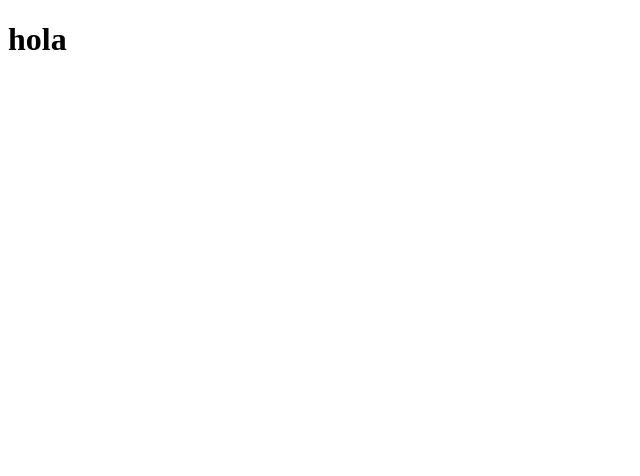
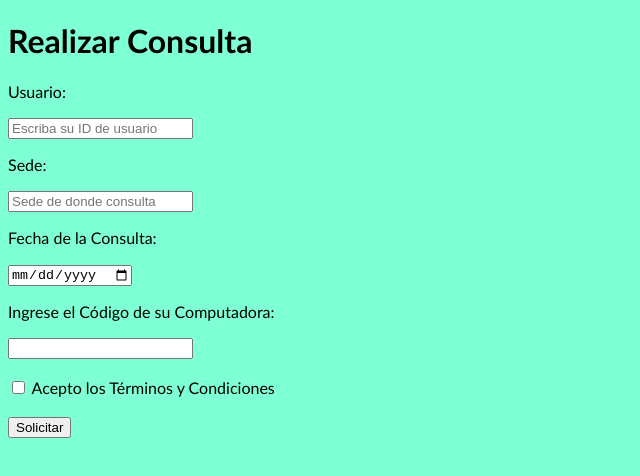
Before and after one commit to Mariana86s/proyectoFinalJs, a website: page public/pages/index.html in a window 1280 px wide. Shown: the whole page, without its empty margins (0-640 px from the left). Drawn offline with Linux system fonts and the light colour scheme.

Commit message:
commit - 27b de agosto

```diff
--- /dev/null
+++ b/public/pages/estilos.css
@@ -0,0 +1,4 @@
+body{
+    background-color: aquamarine;
+    font-family: 'Gill Sans', 'Gill Sans MT', Calibri, 'Trebuchet MS', sans-serif;
+}
--- a/public/pages/index.html
+++ b/public/pages/index.html
@@ -3,9 +3,42 @@
 <head>
     <meta charset="UTF-8">
     <meta name="viewport" content="width=device-width, initial-scale=1.0">
-    <title>Document</title>
+    <title>Formulario de Solicitud de Permiso</title>
+    <link rel="stylesheet" href="estilos.css">
 </head>
 <body>
-    <h1>hola</h1>
+
+    <div class="formulario">
+
+        <form class="datos-usuario">
+
+         <h1>Realizar Consulta</h1>
+
+         <p>Usuario:</p>
+         <input type="text" placeholder="Escriba su ID de usuario">
+
+         <p>Sede:</p>
+         <input type="text" placeholder="Sede de donde consulta">
+
+         <p>Fecha de la Consulta:</p>
+         <input type="date">
+
+         <p>Ingrese el Código de su Computadora:</p>
+         <input type="number"><br><br>
+
+         <label>
+            <input type="checkbox">
+            Acepto los Términos y Condiciones
+         </label><br><br>
+
+         <button type="submit">Solicitar</button>
+
+        </form>
+
+    </div>
+
+
+
+<script type="module" src="../pages/funcionamiento.js"></script>
 </body>
 </html>
```
Also changed, not shown: public/pages/funcionamiento.js (added).
